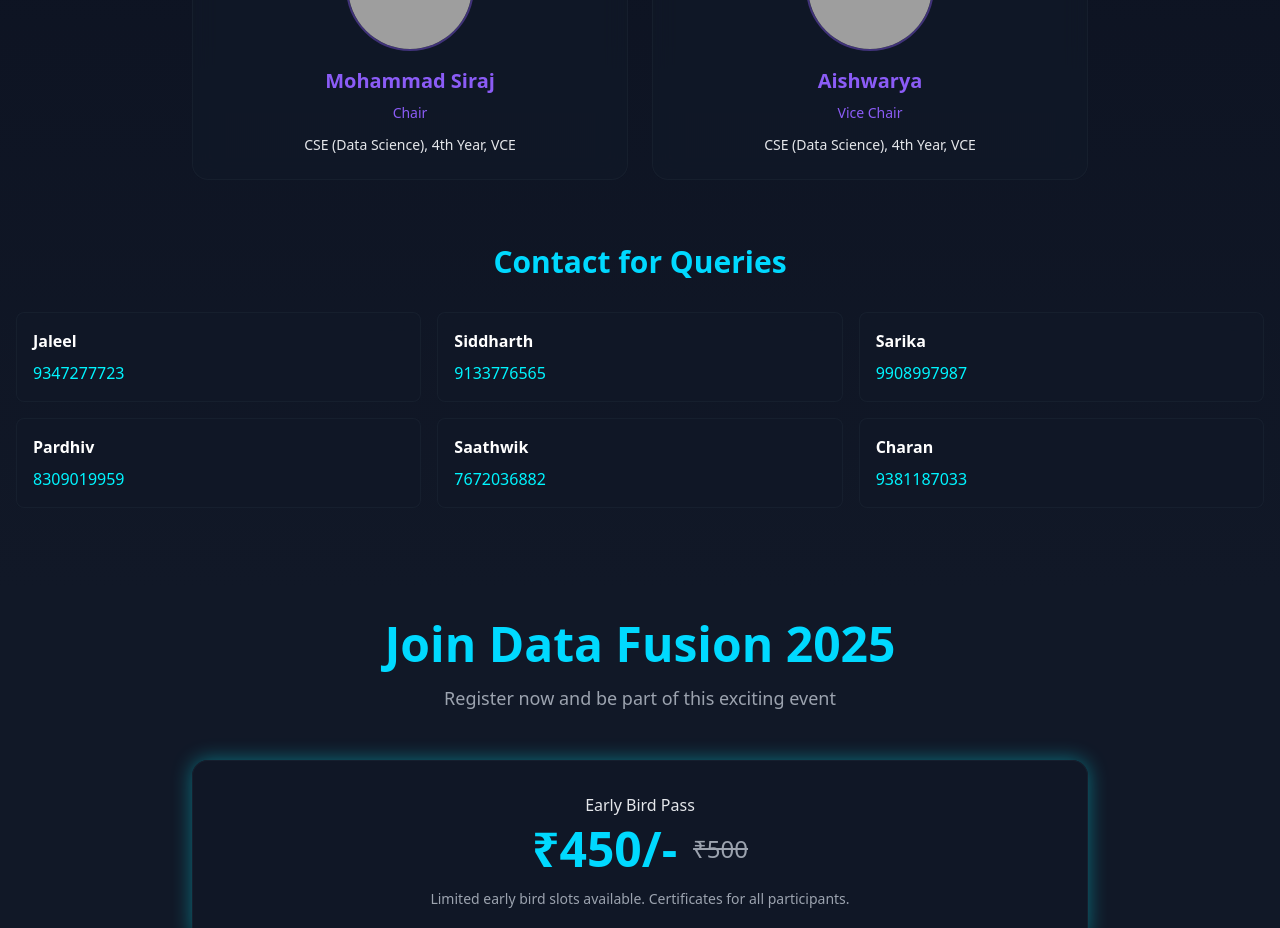
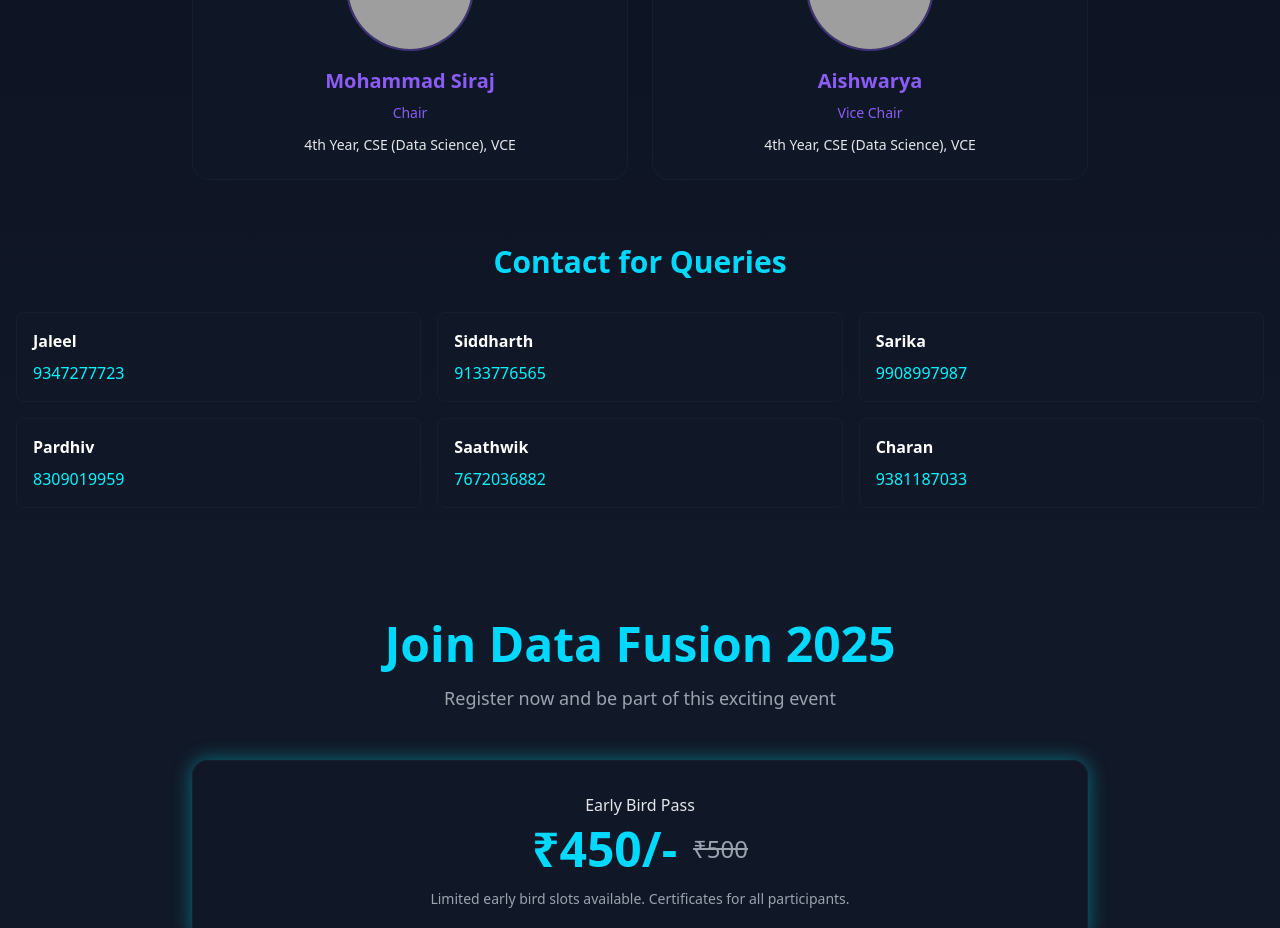
Before and after one commit to katkurisanjay/datafusion25, a React (Vite) app: page / in a window 1280 px wide. Shown: the part 5020-5948 px from the top of the page. Built offline with nearby package versions, Linux system fonts and the light colour scheme; grey boxes are pictures that could not be loaded.

Commit message:
Update Coordinators.tsx

```diff
--- a/src/components/Coordinators.tsx
+++ b/src/components/Coordinators.tsx
@@ -138,7 +138,7 @@ const Coordinators = () => {
                   <p className="text-secondary text-sm mb-3">{person.role}</p>
 
                   <p className="text-text-secondary text-sm">
-                    CSE (Data Science), 4th Year, VCE
+                     4th Year, CSE (Data Science), VCE
                   </p>
                 </div>
               </div>
```
